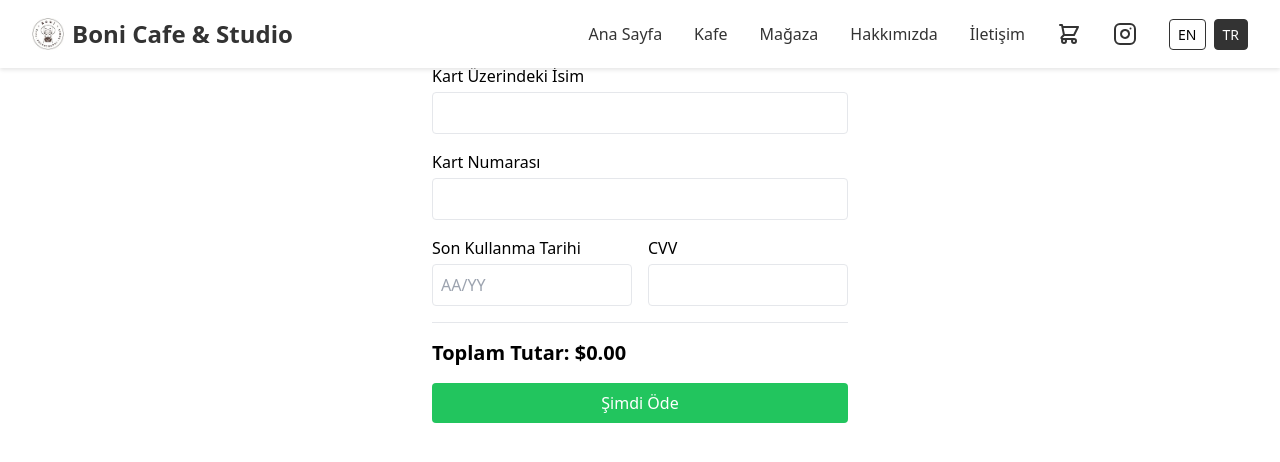
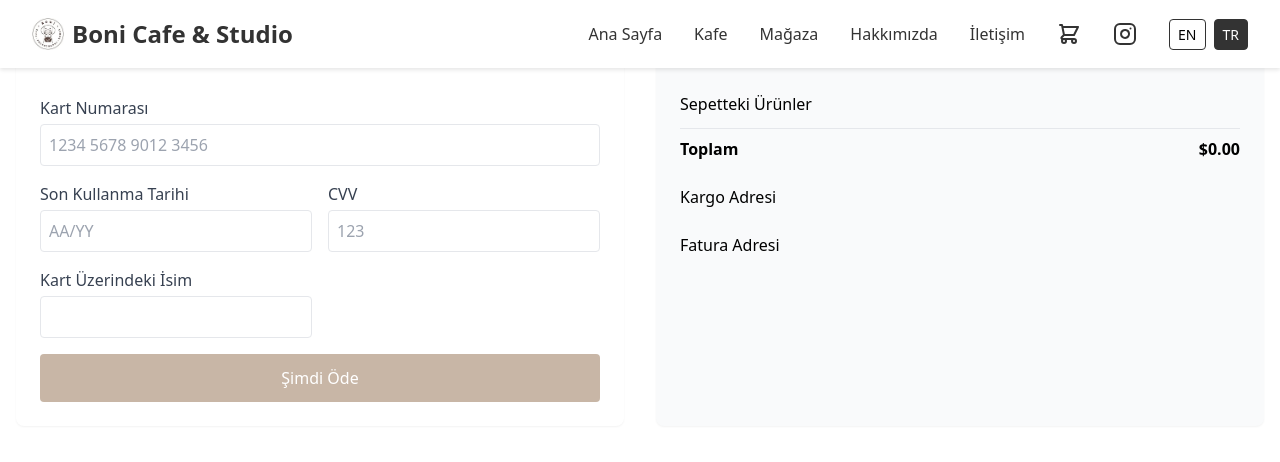
Before and after one commit to odyildiz/boni-ui, a React (Vite) app: page /payment in a window 1280 px wide. Shown: the top 462 px of the page. Built offline with nearby package versions, Linux system fonts and the light colour scheme.

Commit message:
add order summary to payment page

```diff
--- a/src/App.tsx
+++ b/src/App.tsx
@@ -13,12 +13,14 @@ import { Cart } from './pages/Cart';
 import { Shipment } from './pages/Shipment';
 import { Payment } from './pages/Payment';
 import { LanguageProvider } from './context/LanguageContext';
+import { OrderProvider } from './context/OrderContext';
 
 function App() {
   return (
     <Router>
       <LanguageProvider>
         <CartProvider>
+          <OrderProvider>
             <div className="min-h-screen bg-white">
               <Navigation />
               <main className="main-content">
@@ -52,6 +54,7 @@ function App() {
                 </Routes>
               </main>
             </div>
+          </OrderProvider>
         </CartProvider>
       </LanguageProvider>
     </Router>
--- a/src/constant/translation.json
+++ b/src/constant/translation.json
@@ -97,6 +97,10 @@
 
       "payment.title": "Payment",
       "payment.billingInfo": "Billing Information",
+      "payment.summary": "Order Summary",
+      "payment.cartSummary": "Cart Items",
+      "payment.shippingAddress": "Shipping Address",
+      "payment.billingAddress": "Billing Address",
       "payment.cardNumber": "Card Number",
       "payment.expiryDate": "Expiry Date",
       "payment.expiryDatePlaceHolder": "MM/YY",
@@ -216,6 +220,10 @@
 
       "payment.title": "Ödeme",
       "payment.billingInfo": "Fatura Bilgileri",
+      "payment.summary": "Sipariş Özeti",
+      "payment.cartSummary": "Sepetteki Ürünler",
+      "payment.shippingAddress": "Kargo Adresi",
+      "payment.billingAddress": "Fatura Adresi",
       "payment.cardNumber": "Kart Numarası",
       "payment.expiryDate": "Son Kullanma Tarihi",
       "payment.expiryDatePlaceHolder": "AA/YY",
--- /dev/null
+++ b/src/context/OrderContext.tsx
@@ -0,0 +1,45 @@
+import { ReactNode, createContext, useContext, useState } from 'react';
+
+interface Address {
+  fullName: string;
+  address: string;
+  city: string;
+  country: string;
+  postalCode: string;
+  phone: string;
+}
+
+interface OrderContextType {
+  shippingAddress: Address | null;
+  billingAddress: Address | null;
+  setShippingAddress: (address: Address) => void;
+  setBillingAddress: (address: Address) => void;
+}
+
+const OrderContext = createContext<OrderContextType | undefined>(undefined);
+
+export function OrderProvider({ children }: { children: ReactNode }) {
+  const [shippingAddress, setShippingAddress] = useState<Address | null>(null);
+  const [billingAddress, setBillingAddress] = useState<Address | null>(null);
+
+  return (
+    <OrderContext.Provider
+      value={{
+        shippingAddress,
+        billingAddress,
+        setShippingAddress,
+        setBillingAddress,
+      }}
+    >
+      {children}
+    </OrderContext.Provider>
+  );
+}
+
+export function useOrder() {
+  const context = useContext(OrderContext);
+  if (context === undefined) {
+    throw new Error('useOrder must be used within an OrderProvider');
+  }
+  return context;
+}
--- a/src/pages/Payment.tsx
+++ b/src/pages/Payment.tsx
@@ -1,6 +1,8 @@
 import { useState } from 'react';
 import { useCart } from '../context/CartContext';
 import { useLanguage } from '../context/LanguageContext';
+import { useOrder } from '../context/OrderContext';
+import { useNavigate } from 'react-router-dom';
 
 interface PaymentFormData {
   cardNumber: string;
@@ -10,14 +12,29 @@ interface PaymentFormData {
 }
 
 export function Payment() {
-  const { getTotalPrice } = useCart();
-  const { getLocalizedText } = useLanguage();
+  const navigate = useNavigate();
+  const { getLocalizedText, getLocalizedPath } = useLanguage();
+  const { items, getTotalPrice } = useCart();
+  const { shippingAddress, billingAddress } = useOrder();
   const [formData, setFormData] = useState<PaymentFormData>({
     cardNumber: '',
     expiryDate: '',
     cvv: '',
     cardholderName: '',
   });
+
+  const renderAddress = (address: any) => {
+    if (!address) return null;
+    return (
+      <div className="text-sm">
+        <p className="font-medium">{address.fullName}</p>
+        <p>{address.address}</p>
+        <p>{address.city}, {address.postalCode}</p>
+        <p>{address.country}</p>
+        <p>{address.phone}</p>
+      </div>
+    );
+  };
 
   const handleSubmit = async (e: React.FormEvent) => {
     e.preventDefault();
@@ -47,64 +64,114 @@ export function Payment() {
   };
 
   return (
-    <div className="container mx-auto p-4 max-w-md">
-      <h1 className="text-2xl font-bold mb-4">Payment Details</h1>
+    <div className="container mx-auto p-4">
+      <div className="lg:grid lg:grid-cols-2 lg:gap-8 space-y-8 lg:space-y-0">
+        {/* Payment Form */}
+        <div className="bg-white p-6 rounded-lg shadow-sm">
+          <h1 className="text-2xl font-bold mb-6">{getLocalizedText('payment.title')}</h1>
           <form onSubmit={handleSubmit} className="space-y-4">
             <div>
-          <label className="block mb-1">{getLocalizedText('payment.nameOnCard')}</label>
+              <label htmlFor="cardNumber" className="block text-gray-700 mb-1">
+                {getLocalizedText('payment.cardNumber')}
+              </label>
               <input
                 type="text"
-            value={formData.cardholderName}
-            onChange={e => setFormData(prev => ({ ...prev, cardholderName: e.target.value }))}
-            className="w-full border p-2 rounded"
-            required
-          />
-        </div>
-        <div>
-          <label className="block mb-1">{getLocalizedText('payment.cardNumber')}</label>
-          <input
-            type="text"
+                id="cardNumber"
                 value={formData.cardNumber}
                 onChange={e => setFormData(prev => ({ ...prev, cardNumber: e.target.value }))}
-            className="w-full border p-2 rounded"
+                className="w-full p-2 border rounded focus:outline-none focus:border-[#C8B6A6]"
+                placeholder="1234 5678 9012 3456"
                 required
               />
             </div>
             <div className="grid grid-cols-2 gap-4">
               <div>
-            <label className="block mb-1">{getLocalizedText('payment.expiryDate')}</label>
+                <label htmlFor="expiryDate" className="block text-gray-700 mb-1">
+                  {getLocalizedText('payment.expiryDate')}
+                </label>
                 <input
                   type="text"
-              placeholder={getLocalizedText('payment.expiryDatePlaceHolder')}
+                  id="expiryDate"
                   value={formData.expiryDate}
                   onChange={e => setFormData(prev => ({ ...prev, expiryDate: e.target.value }))}
-              className="w-full border p-2 rounded"
+                  className="w-full p-2 border rounded focus:outline-none focus:border-[#C8B6A6]"
+                  placeholder={getLocalizedText('payment.expiryDatePlaceHolder')}
                   required
                 />
               </div>
               <div>
-            <label className="block mb-1">{getLocalizedText('payment.cvv')}</label>
+                <label htmlFor="cvv" className="block text-gray-700 mb-1">
+                  {getLocalizedText('payment.cvv')}
+                </label>
                 <input
                   type="text"
+                  id="cvv"
                   value={formData.cvv}
                   onChange={e => setFormData(prev => ({ ...prev, cvv: e.target.value }))}
-              className="w-full border p-2 rounded"
+                  className="w-full p-2 border rounded focus:outline-none focus:border-[#C8B6A6]"
+                  placeholder="123"
+                  required
+                />
+              </div>
+              <div>
+                <label htmlFor="cardholderName" className="block text-gray-700 mb-1">
+                  {getLocalizedText('payment.nameOnCard')}
+                </label>
+                <input
+                  type="text"
+                  id="cardholderName"
+                  value={formData.cardholderName}
+                  onChange={e => setFormData(prev => ({ ...prev, cardholderName: e.target.value }))}
+                  className="w-full p-2 border rounded focus:outline-none focus:border-[#C8B6A6]"
                   required
                 />
               </div>
             </div>
-        <div className="border-t pt-4">
-          <p className="text-xl font-bold mb-4">
-          {getLocalizedText('payment.totalAmount')}: ${getTotalPrice().toFixed(2)}
-          </p>
             <button
               type="submit"
-            className="w-full bg-green-500 text-white py-2 rounded"
+              className="w-full bg-[#C8B6A6] text-white py-3 rounded hover:bg-[#A4907C] transition-colors"
             >
               {getLocalizedText('payment.payNow')}
             </button>
+          </form>
         </div>
-      </form>
+
+        {/* Order Summary */}
+        <div className="bg-gray-50 p-6 rounded-lg shadow-sm">
+          <h2 className="text-xl font-bold mb-6">{getLocalizedText('payment.summary')}</h2>
+
+          {/* Cart Summary */}
+          <div className="mb-6">
+            <h3 className="font-medium mb-3">{getLocalizedText('payment.cartSummary')}</h3>
+            <div className="space-y-2">
+              {items.map((item) => (
+                <div key={item.id} className="flex justify-between">
+                  <span>{item.name} x {item.quantity}</span>
+                  <span>${(item.price * item.quantity).toFixed(2)}</span>
+                </div>
+              ))}
+              <div className="border-t pt-2 font-bold">
+                <div className="flex justify-between">
+                  <span>{getLocalizedText('cart.total')}</span>
+                  <span>${getTotalPrice().toFixed(2)}</span>
+                </div>
+              </div>
+            </div>
+          </div>
+
+          {/* Shipping Address */}
+          <div className="mb-6">
+            <h3 className="font-medium mb-3">{getLocalizedText('payment.shippingAddress')}</h3>
+            {renderAddress(shippingAddress)}
+          </div>
+
+          {/* Billing Address */}
+          <div className="mb-6">
+            <h3 className="font-medium mb-3">{getLocalizedText('payment.billingAddress')}</h3>
+            {renderAddress(billingAddress)}
+          </div>
+        </div>
+      </div>
     </div>
   );
 }
--- a/src/pages/Shipment.tsx
+++ b/src/pages/Shipment.tsx
@@ -2,6 +2,7 @@ import React, { useState } from 'react';
 import { useNavigate } from 'react-router-dom';
 import { useLanguage } from '../context/LanguageContext';
 import { useCart } from '../context/CartContext';
+import { useOrder } from '../context/OrderContext';
 
 interface AddressForm {
   fullName: string;
@@ -22,6 +23,7 @@ export function Shipment() {
   const navigate = useNavigate();
   const { getLocalizedText, getLocalizedPath } = useLanguage();
   const { getTotalPrice } = useCart();
+  const { setShippingAddress, setBillingAddress } = useOrder();
   const [sameAsShipping, setSameAsShipping] = useState(true);
   const [formData, setFormData] = useState<ShipmentForm>({
     shipping: {
@@ -83,7 +85,10 @@ export function Shipment() {
 
   const handleSubmit = (e: React.FormEvent) => {
     e.preventDefault();
-    // Here you would typically save the shipping and billing information
+    // Save shipping and billing information
+    setShippingAddress(formData.shipping);
+    setBillingAddress(sameAsShipping ? formData.shipping : formData.billing);
+    // Navigate to payment page
     navigate(getLocalizedPath('/payment'));
   };
 
```
Lines whose indentation alone changed are shown as unchanged.
